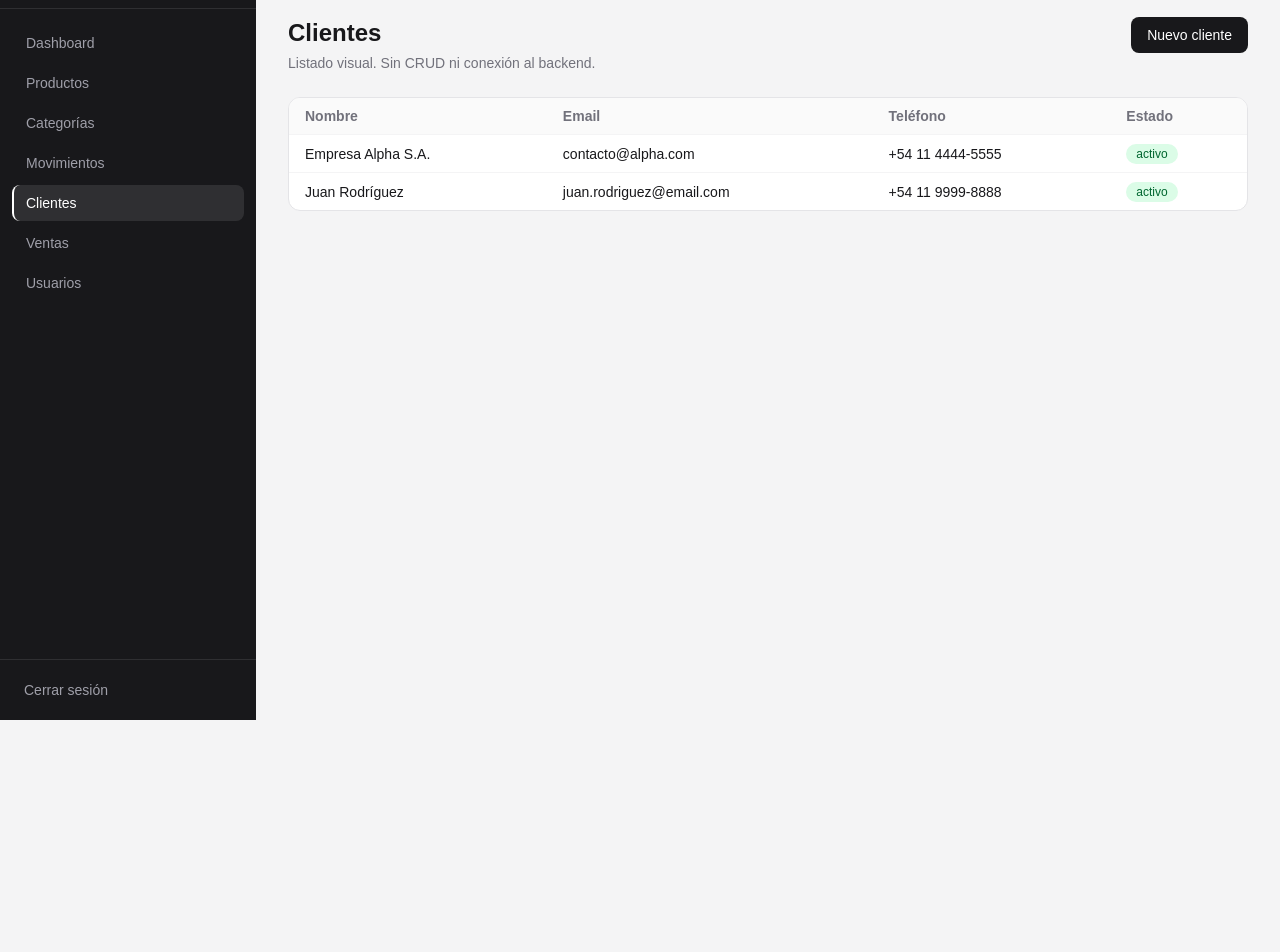
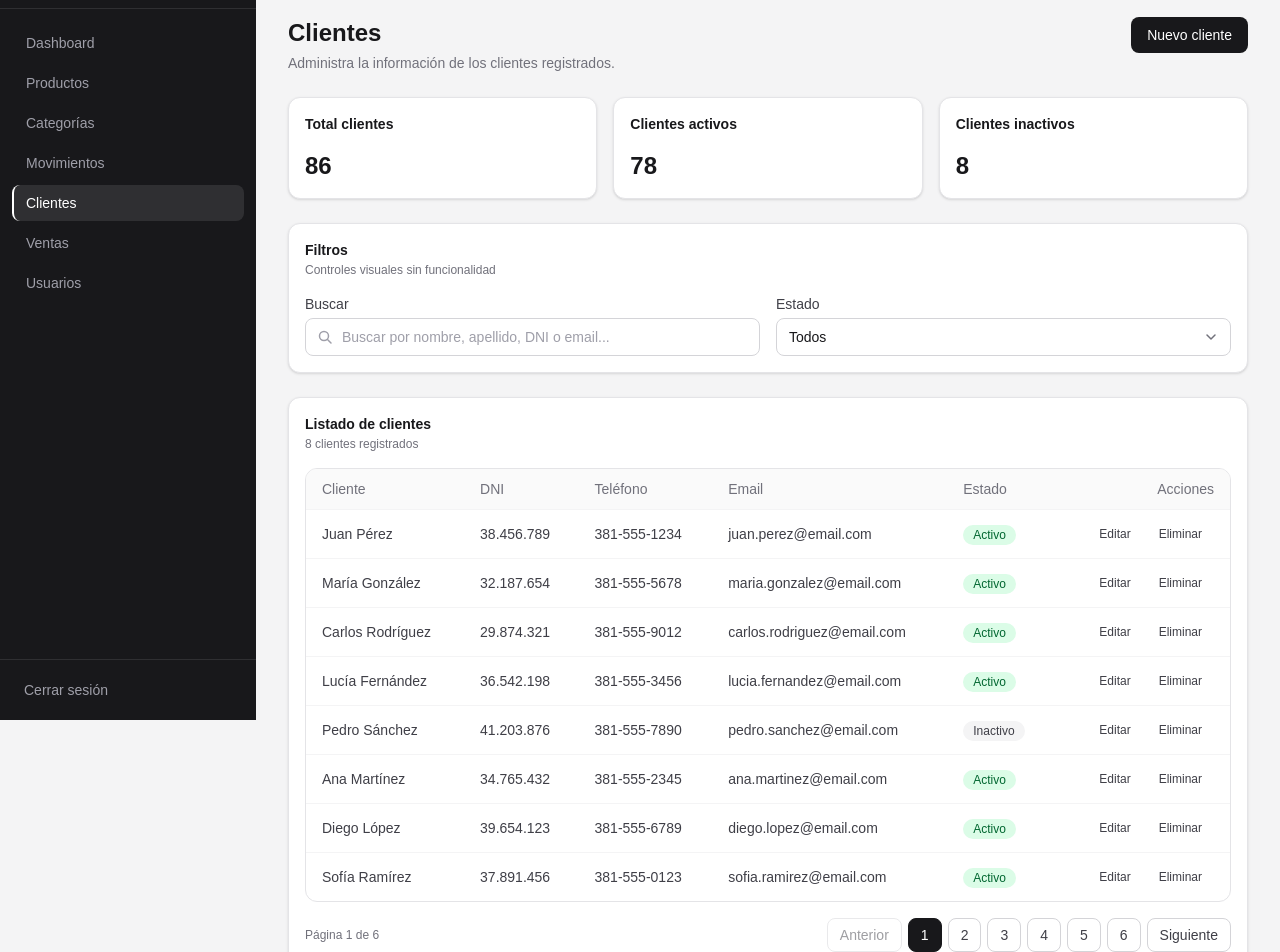
Before and after one commit to Maxii34/Gestor-Inventario, a Next.js app: page /clientes in a window 1280 px wide. Shown: the part 80-1032 px from the top of the page. Before the commit the page ends 800 px from the top, so only its background shows below. Built offline with nearby package versions, Linux system fonts and the light colour scheme.

Commit message:
feat: crear pantalla visual de clientes

```diff
--- a/src/app/(app)/clientes/page.tsx
+++ b/src/app/(app)/clientes/page.tsx
@@ -1,37 +1,143 @@
-import { PageHeader, Button, Badge } from '@/components';
-import { MOCK_CLIENTES } from '@/mocks';
+'use client';
+
+import {
+  Badge,
+  Button,
+  Card,
+  FormField,
+  Input,
+  PageHeader,
+  Pagination,
+  SearchInput,
+  Select,
+  Table,
+  type TableColumn,
+} from '@/components';
+import { MOCK_CLIENTES, MOCK_CLIENTES_RESUMEN } from '@/mocks';
+import type { Cliente } from '@/types';
+
+const RESUMEN_ITEMS = [
+  { id: 'total', titulo: 'Total clientes', valor: MOCK_CLIENTES_RESUMEN.total },
+  { id: 'activos', titulo: 'Clientes activos', valor: MOCK_CLIENTES_RESUMEN.activos },
+  { id: 'inactivos', titulo: 'Clientes inactivos', valor: MOCK_CLIENTES_RESUMEN.inactivos },
+];
+
+const ESTADO_OPCIONES = [
+  { value: 'todos', label: 'Todos' },
+  { value: 'activos', label: 'Activos' },
+  { value: 'inactivos', label: 'Inactivos' },
+];
+
+const CLIENTE_COLUMNAS: TableColumn<Cliente>[] = [
+  { key: 'nombre', header: 'Cliente' },
+  { key: 'documento', header: 'DNI' },
+  { key: 'telefono', header: 'Teléfono' },
+  { key: 'email', header: 'Email' },
+  {
+    key: 'estado',
+    header: 'Estado',
+    render: (row) => (
+      <Badge tone={row.estado === 'activo' ? 'success' : 'neutral'}>
+        {row.estado === 'activo' ? 'Activo' : 'Inactivo'}
+      </Badge>
+    ),
+  },
+  {
+    key: 'acciones',
+    header: 'Acciones',
+    align: 'right',
+    render: (row) => (
+      <span className="inline-flex gap-1">
+        <Button type="button" variant="ghost" size="sm" aria-label={`Editar ${row.nombre}`}>
+          Editar
+        </Button>
+        <Button type="button" variant="ghost" size="sm" aria-label={`Eliminar ${row.nombre}`}>
+          Eliminar
+        </Button>
+      </span>
+    ),
+  },
+];
 
 export default function ClientesPage() {
   return (
     <>
       <PageHeader
         title="Clientes"
-        description="Listado visual. Sin CRUD ni conexión al backend."
-        actions={<Button>Nuevo cliente</Button>}
+        description="Administra la información de los clientes registrados."
+        actions={
+          <Button type="button" className="w-full sm:w-auto">
+            Nuevo cliente
+          </Button>
+        }
       />
-      <div className="overflow-hidden rounded-xl border border-zinc-200 bg-white">
-        <table className="w-full text-left text-sm">
-          <thead className="bg-zinc-50 text-zinc-500">
-            <tr>
-              <th className="px-4 py-2">Nombre</th>
-              <th className="px-4 py-2">Email</th>
-              <th className="px-4 py-2">Teléfono</th>
-              <th className="px-4 py-2">Estado</th>
-            </tr>
-          </thead>
-          <tbody>
-            {MOCK_CLIENTES.map((c) => (
-              <tr key={c.id} className="border-t border-zinc-100">
-                <td className="px-4 py-2">{c.nombre}</td>
-                <td className="px-4 py-2">{c.email}</td>
-                <td className="px-4 py-2">{c.telefono}</td>
-                <td className="px-4 py-2">
-                  <Badge tone={c.estado === 'activo' ? 'success' : 'neutral'}>{c.estado}</Badge>
-                </td>
-              </tr>
-            ))}
-          </tbody>
-        </table>
+
+      <div className="flex flex-col gap-4 md:gap-6">
+        <div className="grid grid-cols-1 gap-4 sm:grid-cols-3">
+          {RESUMEN_ITEMS.map((item) => (
+            <Card key={item.id} title={item.titulo}>
+              <p className="text-2xl font-bold text-zinc-900">{item.valor}</p>
+            </Card>
+          ))}
+        </div>
+
+        <Card title="Filtros" subtitle="Controles visuales sin funcionalidad">
+          <div className="grid grid-cols-1 gap-4 sm:grid-cols-2">
+            <SearchInput
+              id="buscar-cliente"
+              label="Buscar"
+              placeholder="Buscar por nombre, apellido, DNI o email..."
+              value=""
+              onChange={() => undefined}
+            />
+            <Select label="Estado" defaultValue="todos" options={ESTADO_OPCIONES} />
+          </div>
+        </Card>
+
+        <Card title="Listado de clientes" subtitle="8 clientes registrados">
+          <Table
+            columns={CLIENTE_COLUMNAS}
+            data={MOCK_CLIENTES}
+            getRowKey={(row) => row.id}
+            emptyMessage="Sin clientes para mostrar."
+          />
+          <div className="mt-4 flex flex-col items-center justify-between gap-3 sm:flex-row">
+            <p className="text-xs text-zinc-500">Página 1 de 6</p>
+            <Pagination page={1} totalPages={6} onPageChange={() => undefined} />
+          </div>
+        </Card>
+
+        <Card title="Nuevo cliente" subtitle="Formulario visual sin funcionalidad">
+          <div className="grid grid-cols-1 gap-4 md:grid-cols-2">
+            <FormField label="Nombre" htmlFor="cliente-nombre">
+              <Input id="cliente-nombre" placeholder="Ej: Juan" />
+            </FormField>
+            <FormField label="Apellido" htmlFor="cliente-apellido">
+              <Input id="cliente-apellido" placeholder="Ej: Pérez" />
+            </FormField>
+            <FormField label="DNI" htmlFor="cliente-dni">
+              <Input id="cliente-dni" placeholder="Ej: 38.456.789" />
+            </FormField>
+            <FormField label="Teléfono" htmlFor="cliente-telefono">
+              <Input id="cliente-telefono" placeholder="Ej: 381-555-1234" />
+            </FormField>
+            <div className="md:col-span-2">
+              <FormField label="Email" htmlFor="cliente-email">
+                <Input
+                  id="cliente-email"
+                  type="email"
+                  placeholder="Ej: juan.perez@email.com"
+                />
+              </FormField>
+            </div>
+          </div>
+          <div className="mt-4 flex flex-col-reverse gap-2 sm:flex-row sm:justify-end">
+            <Button type="button" variant="outline">
+              Cancelar
+            </Button>
+            <Button type="button">Guardar cliente</Button>
+          </div>
+        </Card>
       </div>
     </>
   );
--- a/src/mocks/clientes.mock.ts
+++ b/src/mocks/clientes.mock.ts
@@ -3,22 +3,95 @@ import { Cliente } from '@/types';
 export const MOCK_CLIENTES: Cliente[] = [
   {
     id: 'cli-1',
-    nombre: 'Empresa Alpha S.A.',
-    email: 'contacto@alpha.com',
-    telefono: '+54 11 4444-5555',
-    documento: '30-12345678-9',
-    direccion: 'Av. Corrientes 1234, CABA',
+    nombre: 'Juan Pérez',
+    email: 'juan.perez@email.com',
+    telefono: '381-555-1234',
+    documento: '38.456.789',
+    direccion: 'Av. Mate de Luna 1234, Tucumán',
     fechaRegistro: '2026-01-05',
     estado: 'activo',
   },
   {
     id: 'cli-2',
-    nombre: 'Juan Rodríguez',
-    email: 'juan.rodriguez@email.com',
-    telefono: '+54 11 9999-8888',
-    documento: '35123456',
-    direccion: 'Calle Falsa 123, Córdoba',
-    fechaRegistro: '2026-02-10',
+    nombre: 'María González',
+    email: 'maria.gonzalez@email.com',
+    telefono: '381-555-5678',
+    documento: '32.187.654',
+    direccion: 'Calle San Martín 456, Tucumán',
+    fechaRegistro: '2026-01-18',
+    estado: 'activo',
+  },
+  {
+    id: 'cli-3',
+    nombre: 'Carlos Rodríguez',
+    email: 'carlos.rodriguez@email.com',
+    telefono: '381-555-9012',
+    documento: '29.874.321',
+    direccion: 'Av. Sarmiento 789, Tucumán',
+    fechaRegistro: '2026-02-02',
+    estado: 'activo',
+  },
+  {
+    id: 'cli-4',
+    nombre: 'Lucía Fernández',
+    email: 'lucia.fernandez@email.com',
+    telefono: '381-555-3456',
+    documento: '36.542.198',
+    direccion: 'Calle Córdoba 234, Tucumán',
+    fechaRegistro: '2026-02-20',
+    estado: 'activo',
+  },
+  {
+    id: 'cli-5',
+    nombre: 'Pedro Sánchez',
+    email: 'pedro.sanchez@email.com',
+    telefono: '381-555-7890',
+    documento: '41.203.876',
+    direccion: 'Av. Belgrano 567, Tucumán',
+    fechaRegistro: '2026-03-10',
+    estado: 'inactivo',
+  },
+  {
+    id: 'cli-6',
+    nombre: 'Ana Martínez',
+    email: 'ana.martinez@email.com',
+    telefono: '381-555-2345',
+    documento: '34.765.432',
+    direccion: 'Calle Mendoza 890, Tucumán',
+    fechaRegistro: '2026-04-05',
+    estado: 'activo',
+  },
+  {
+    id: 'cli-7',
+    nombre: 'Diego López',
+    email: 'diego.lopez@email.com',
+    telefono: '381-555-6789',
+    documento: '39.654.123',
+    direccion: 'Av. Roca 345, Tucumán',
+    fechaRegistro: '2026-05-12',
+    estado: 'activo',
+  },
+  {
+    id: 'cli-8',
+    nombre: 'Sofía Ramírez',
+    email: 'sofia.ramirez@email.com',
+    telefono: '381-555-0123',
+    documento: '37.891.456',
+    direccion: 'Calle Salta 678, Tucumán',
+    fechaRegistro: '2026-06-08',
     estado: 'activo',
   },
 ];
+
+export interface ResumenClientes {
+  total: number;
+  activos: number;
+  inactivos: number;
+}
+
+// Resumen global fijo. Dato mock: no se calcula en tiempo de ejecución.
+export const MOCK_CLIENTES_RESUMEN: ResumenClientes = {
+  total: 86,
+  activos: 78,
+  inactivos: 8,
+};
```
